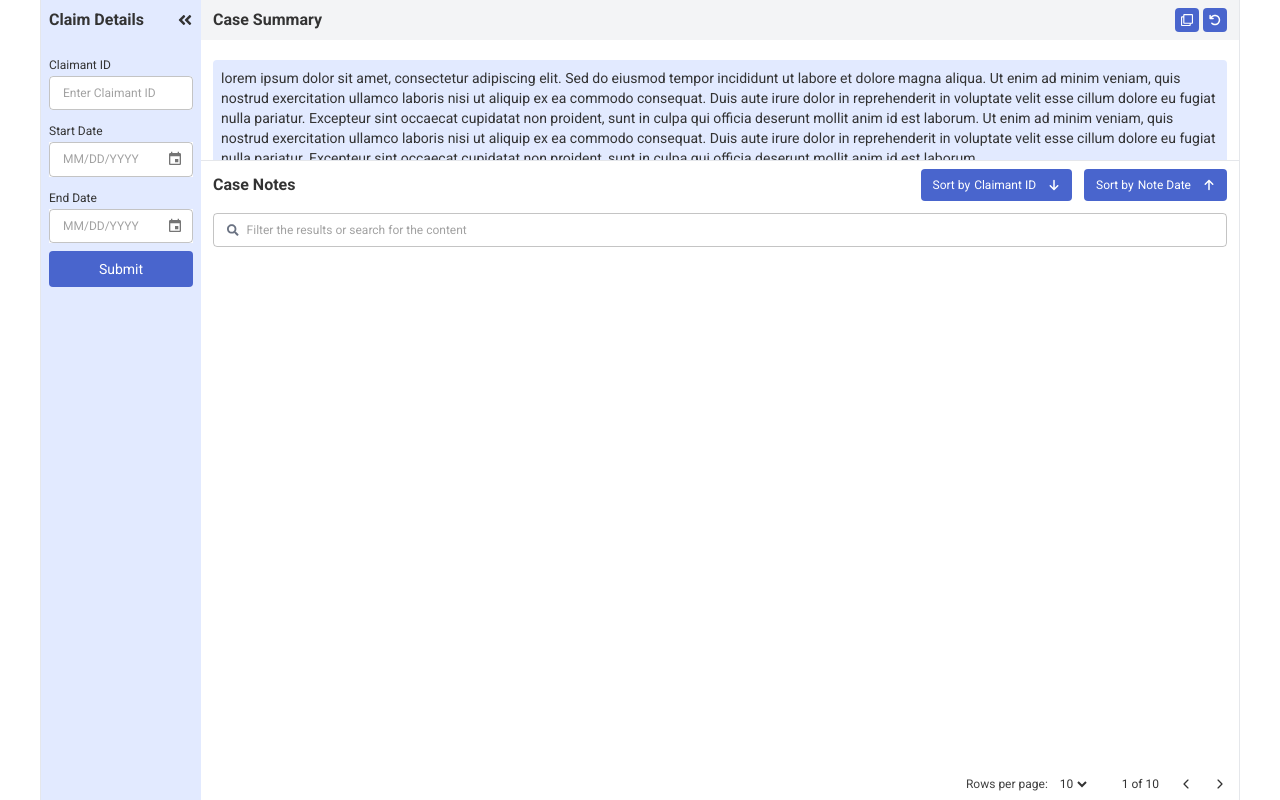
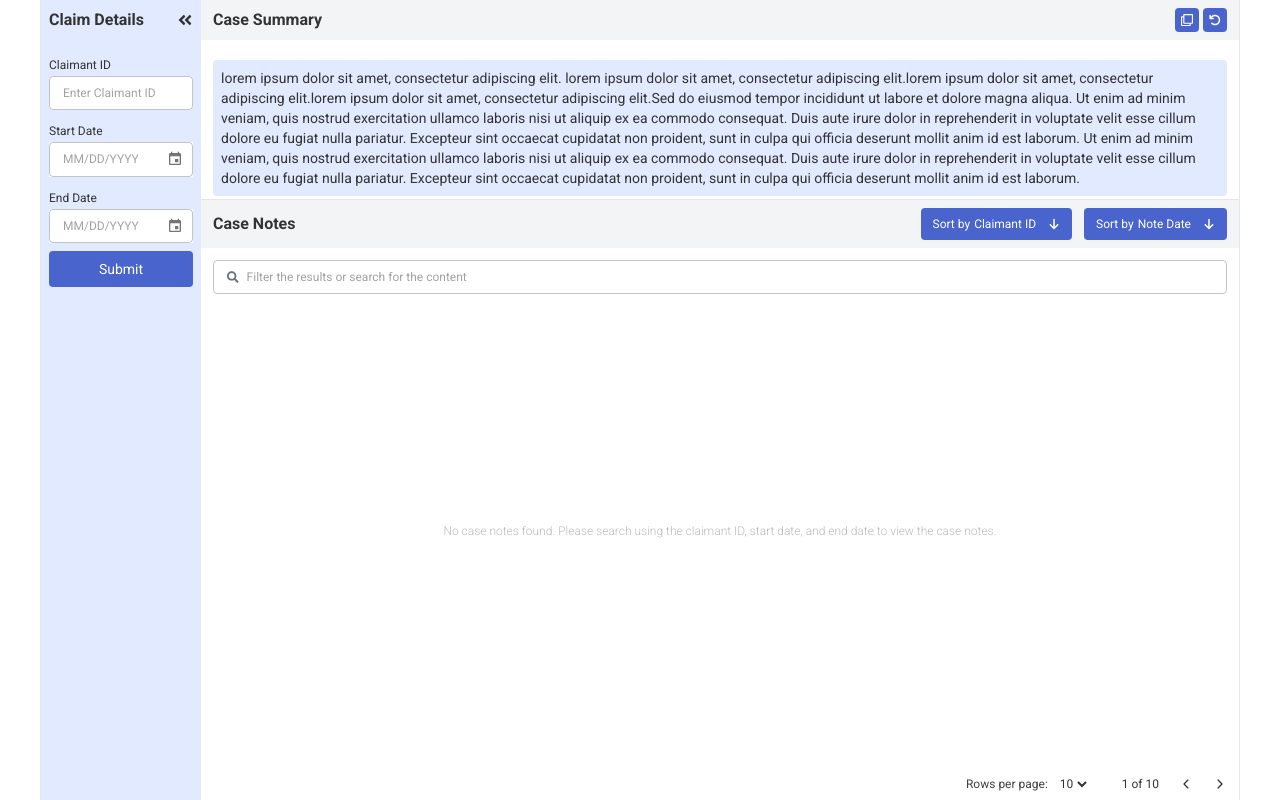
Before and after one commit to arulvalanantos/GTS-Case-Summarization-UI, a React (Vite) app: page / in a window 1280 px wide. Built offline with nearby package versions, Linux system fonts and the light colour scheme.

Commit message:
feat: enhance CaseNotes and CaseSummary components with sorting and expansion functionality

```diff
--- a/src/components/CaseNotes.tsx
+++ b/src/components/CaseNotes.tsx
@@ -12,7 +12,10 @@ import { useAppDispatch } from '@/store/hooks'
 import { noOfRowsPerPages } from '@/common/static'
 import {
     caseNotesSelector,
-    setNoOfRowsPerPage
+    setNoOfRowsPerPage,
+    toggleCaseNotes,
+    toggleSortClaimantIDOrder,
+    toggleSortDateOrder
 } from '@/store/reducers/case-notes'
 
 const CaseNotes: React.FC = () => {
@@ -20,7 +23,16 @@ const CaseNotes: React.FC = () => {
 
     const [isFocused, setIsFocused] = useState(false)
 
-    const { caseNotes, noOfRowsPerPage } = useSelector(caseNotesSelector)
+    const {
+        caseNotes,
+        noOfRowsPerPage,
+        isCaseNotesExpanded,
+        sort: { date: dateSort, claimantID: claimantIDSort }
+    } = useSelector(caseNotesSelector)
+
+    const DateSortIcon = dateSort === 'asc' ? FaArrowUp : FaArrowDown
+    const ClaimantIDSortIcon =
+        claimantIDSort === 'asc' ? FaArrowUp : FaArrowDown
 
     const handleChangeNoOfRowsPerPage = (
         event: React.ChangeEvent<HTMLSelectElement>
@@ -29,37 +41,66 @@ const CaseNotes: React.FC = () => {
         dispatch(setNoOfRowsPerPage(value))
     }
 
+    const handleCaseNoteExpandsion = () => {
+        dispatch(toggleCaseNotes())
+    }
+
+    const handleCaseNoteDateSort = (event: React.MouseEvent) => {
+        event.stopPropagation()
+        dispatch(toggleSortDateOrder())
+    }
+
+    const handleClaimantIDSort = (event: React.MouseEvent) => {
+        event.stopPropagation()
+        dispatch(toggleSortClaimantIDOrder())
+    }
+
     return (
         <section
             id="case-notes"
-            className="flex-4 flex flex-col w-full h-full min-h-0"
+            className={`flex flex-col ${
+                isCaseNotesExpanded ? 'flex-4 w-full h-full min-h-0' : 'h-10'
+            }`}
         >
-            <div className="flex flex-col gap-3 p-2 px-3 flex-none">
-                <div className="flex flex-row items-center justify-between gap-2 sm:gap-0">
+            <div className="flex flex-col gap-3 flex-none">
+                <div
+                    onClick={handleCaseNoteExpandsion}
+                    className="bg-gray-100 p-2 px-3 flex flex-row items-center justify-between gap-2 sm:gap-0"
+                >
                     <SectionTitle title={constants.TITLE.CASE_NOTES} />
+                    {isCaseNotesExpanded && (
                         <div className="flex flex-row gap-3">
                             <button
                                 type="button"
-                            className="bg-primary text-white py-2 px-3 text-sm rounded flex flex-row items-center gap-3 cursor-pointer select-none"
+                                onClick={handleClaimantIDSort}
+                                className="bg-primary text-white py-2 px-3 text-sm rounded flex flex-row items-center gap-3 cursor-pointer select-none hover:scale-98 transition duration-500 ease-in-out"
                             >
                                 <span className="text-xs flex flex-row items-center gap-1">
-                                <span className="hidden sm:flex">Sort by</span>
+                                    <span className="hidden sm:flex">
+                                        Sort by
+                                    </span>
                                     <span className="text-xs">Claimant ID</span>
                                 </span>
-                            <FaArrowDown size={12} />
+                                <ClaimantIDSortIcon size={12} />
                             </button>
                             <button
                                 type="button"
-                            className="bg-primary text-white py-2 px-3 text-sm rounded flex flex-row items-center gap-3 cursor-pointer select-none"
+                                onClick={handleCaseNoteDateSort}
+                                className="bg-primary text-white py-2 px-3 text-sm rounded flex flex-row items-center gap-3 cursor-pointer select-none hover:scale-98 transition duration-500 ease-in-out"
                             >
                                 <span className="text-xs flex flex-row items-center gap-1">
-                                <span className="hidden sm:flex">Sort by</span>
+                                    <span className="hidden sm:flex">
+                                        Sort by
+                                    </span>
                                     <span className="text-xs">Note Date</span>
                                 </span>
-                            <FaArrowUp size={12} />
+                                <DateSortIcon size={12} />
                             </button>
                         </div>
+                    )}
                 </div>
+                {isCaseNotesExpanded && (
+                    <div className="px-3">
                         <TextField
                             variant="outlined"
                             size="small"
@@ -82,11 +123,28 @@ const CaseNotes: React.FC = () => {
                             }}
                         />
                     </div>
+                )}
+            </div>
+            {isCaseNotesExpanded && (
+                <>
+                    {caseNotes.length ? (
                         <div className="bg-white p-2 flex-1 min-h-0 w-full overflow-auto grid grid-cols-1 sm:grid-cols-2 gap-2 auto-rows-min">
                             {caseNotes.map((caseNote, index) => (
                                 <CaseNote key={index} caseNote={caseNote} />
                             ))}
                         </div>
+                    ) : (
+                        <div className="bg-white p-2 flex-1 min-h-0 w-full overflow-auto">
+                            <p className="text-xs font-light text-gray flex items-center justify-center w-full h-full select-none">
+                                No case notes found. Please search using the
+                                claimant ID, start date, and end date to view
+                                the case notes.
+                            </p>
+                        </div>
+                    )}
+                </>
+            )}
+            {isCaseNotesExpanded && (
                 <div className="bg-white h-8 w-full flex flex-row items-center justify-end gap-8 text-sm px-3 flex-none">
                     <div className="flex flex-row items-center gap-2">
                         <p className="text-xs text-dark-gray">Rows per page:</p>
@@ -112,6 +170,7 @@ const CaseNotes: React.FC = () => {
                         </button>
                     </div>
                 </div>
+            )}
         </section>
     )
 }
--- a/src/components/CaseSummary.tsx
+++ b/src/components/CaseSummary.tsx
@@ -8,10 +8,12 @@ import constants from '@/common/constants'
 import { useAppDispatch } from '@/store/hooks'
 import { summarySelector, toggleSummary } from '@/store/reducers/summary'
 import { showSnackbar } from '@/store/reducers/alert'
+import { caseNotesSelector } from '@/store/reducers/case-notes'
 
 const CaseSummary: React.FC = () => {
     const dispatch = useAppDispatch()
     const { summary, isSummaryExpanded } = useSelector(summarySelector)
+    const { isCaseNotesExpanded } = useSelector(caseNotesSelector)
 
     const handleCopy = (event: React.MouseEvent) => {
         event.stopPropagation()
@@ -51,9 +53,13 @@ const CaseSummary: React.FC = () => {
     return (
         <section
             id="case-summary"
-            className={`cursor-pointer flex flex-col gap-3  overflow-auto transition-transform duration-300 ease-in-out  ${
+            className={`cursor-pointer flex flex-col gap-3  overflow-hidden transition-transform duration-300 ease-in-out  ${
                 isSummaryExpanded
-                    ? 'flex-1 min-h[100px] max-h-[250px] border-b-1 border-gray-200'
+                    ? `min-h[100px] ${
+                          isCaseNotesExpanded
+                              ? 'max-h-[200px]'
+                              : 'h-full max-h-full'
+                      } border-b-1 border-gray-200`
                     : 'h-10'
             }`}
         >
@@ -67,24 +73,30 @@ const CaseSummary: React.FC = () => {
                         <button
                             title="Copy Summary"
                             type="button"
-                            className="bg-primary w-6 h-6 text-white rounded-sm flex items-center justify-center text-sm cursor-pointer"
+                            className="bg-primary w-6 h-6 text-white rounded-sm flex items-center justify-center text-sm cursor-pointer group"
                             onClick={handleCopy}
                         >
-                            <FaRegClone size={12} />
+                            <FaRegClone
+                                size={12}
+                                className="group-hover:scale-95 transition duration-500 ease-in-out"
+                            />
                         </button>
                         <button
                             onClick={generateSummary}
                             title="Generate Summary"
                             type="button"
-                            className="bg-primary w-6 h-6 text-white rounded-sm flex items-center justify-center text-sm cursor-pointer"
+                            className="bg-primary w-6 h-6 text-white rounded-sm flex items-center justify-center text-sm cursor-pointer group"
                         >
-                            <FaArrowRotateLeft size={12} />
+                            <FaArrowRotateLeft
+                                size={12}
+                                className="group-hover:rotate-360 transition duration-500 ease-in-out"
+                            />
                         </button>
                     </div>
                 )}
             </div>
             {isSummaryExpanded && (
-                <div className=" px-3 py-2">
+                <div className="px-3 py-2 h-full overflow-auto">
                     {summary ? (
                         <div>
                             <p className="bg-secondary p-2 rounded font-normal text-sm select-none">
--- a/src/store/reducers/case-notes/types.ts
+++ b/src/store/reducers/case-notes/types.ts
@@ -1,6 +1,11 @@
 export type CaseNotesInitialState = {
     caseNotes: ICaseNote[]
     noOfRowsPerPage: number
+    isCaseNotesExpanded: boolean
+    sort: {
+        date: 'asc' | 'desc'
+        claimantID: 'asc' | 'desc'
+    }
 }
 
 export type ICaseNote = {
--- a/src/store/reducers/summary/index.ts
+++ b/src/store/reducers/summary/index.ts
@@ -6,7 +6,8 @@ import { summaryInitialState } from './types'
 
 const initialState: summaryInitialState = {
     isSummaryExpanded: true,
-    summary: 'lorem ipsum dolor sit amet, consectetur adipiscing elit. Sed do eiusmod tempor incididunt ut labore et dolore magna aliqua. Ut enim ad minim veniam, quis nostrud exercitation ullamco laboris nisi ut aliquip ex ea commodo consequat. Duis aute irure dolor in reprehenderit in voluptate velit esse cillum dolore eu fugiat nulla pariatur. Excepteur sint occaecat cupidatat non proident, sunt in culpa qui officia deserunt mollit anim id est laborum. Ut enim ad minim veniam, quis nostrud exercitation ullamco laboris nisi ut aliquip ex ea commodo consequat. Duis aute irure dolor in reprehenderit in voluptate velit esse cillum dolore eu fugiat nulla pariatur. Excepteur sint occaecat cupidatat non proident, sunt in culpa qui officia deserunt mollit anim id est laborum.',
+    summary:
+        'lorem ipsum dolor sit amet, consectetur adipiscing elit. lorem ipsum dolor sit amet, consectetur adipiscing elit.lorem ipsum dolor sit amet, consectetur adipiscing elit.lorem ipsum dolor sit amet, consectetur adipiscing elit.Sed do eiusmod tempor incididunt ut labore et dolore magna aliqua. Ut enim ad minim veniam, quis nostrud exercitation ullamco laboris nisi ut aliquip ex ea commodo consequat. Duis aute irure dolor in reprehenderit in voluptate velit esse cillum dolore eu fugiat nulla pariatur. Excepteur sint occaecat cupidatat non proident, sunt in culpa qui officia deserunt mollit anim id est laborum. Ut enim ad minim veniam, quis nostrud exercitation ullamco laboris nisi ut aliquip ex ea commodo consequat. Duis aute irure dolor in reprehenderit in voluptate velit esse cillum dolore eu fugiat nulla pariatur. Excepteur sint occaecat cupidatat non proident, sunt in culpa qui officia deserunt mollit anim id est laborum.'
 }
 
 const summarySlice = createSlice({
```
Also changed, not shown: src/store/reducers/case-notes/index.ts (+22 -2 lines). Lines whose indentation alone changed are shown as unchanged.
